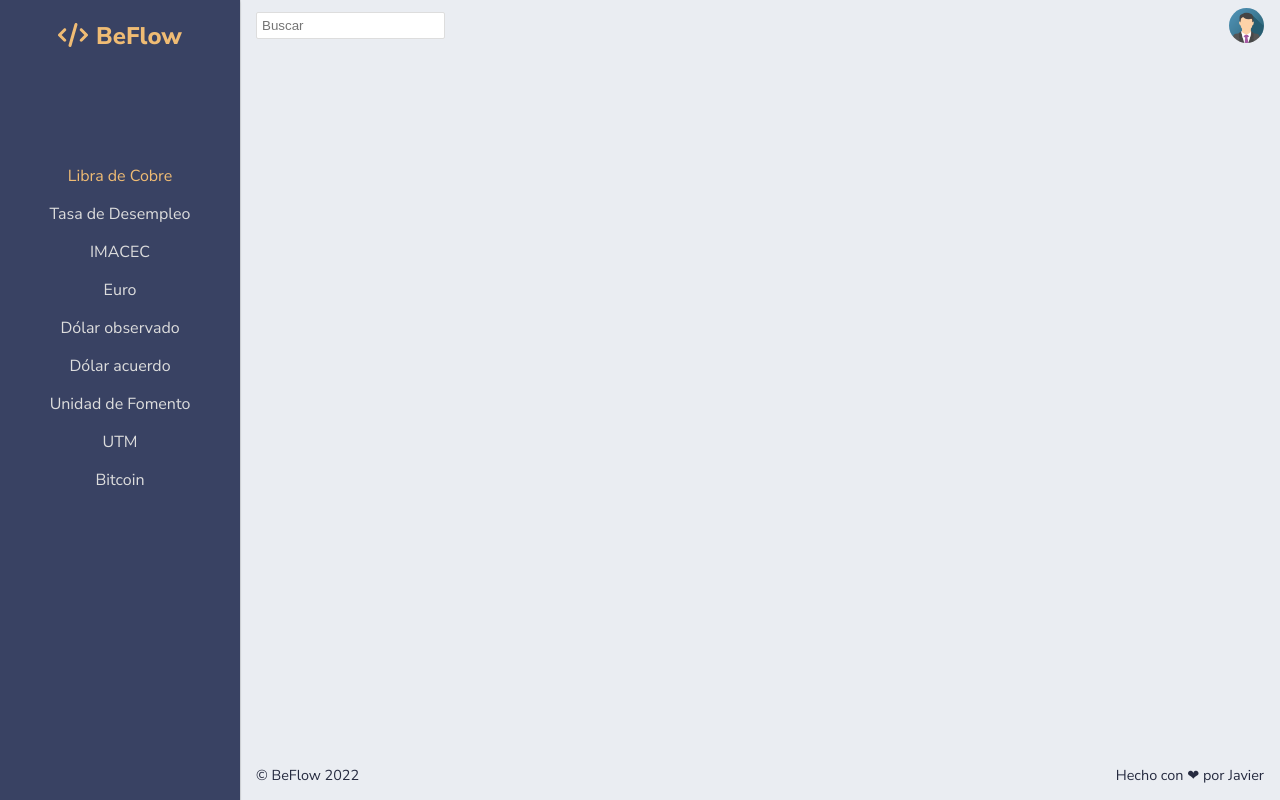
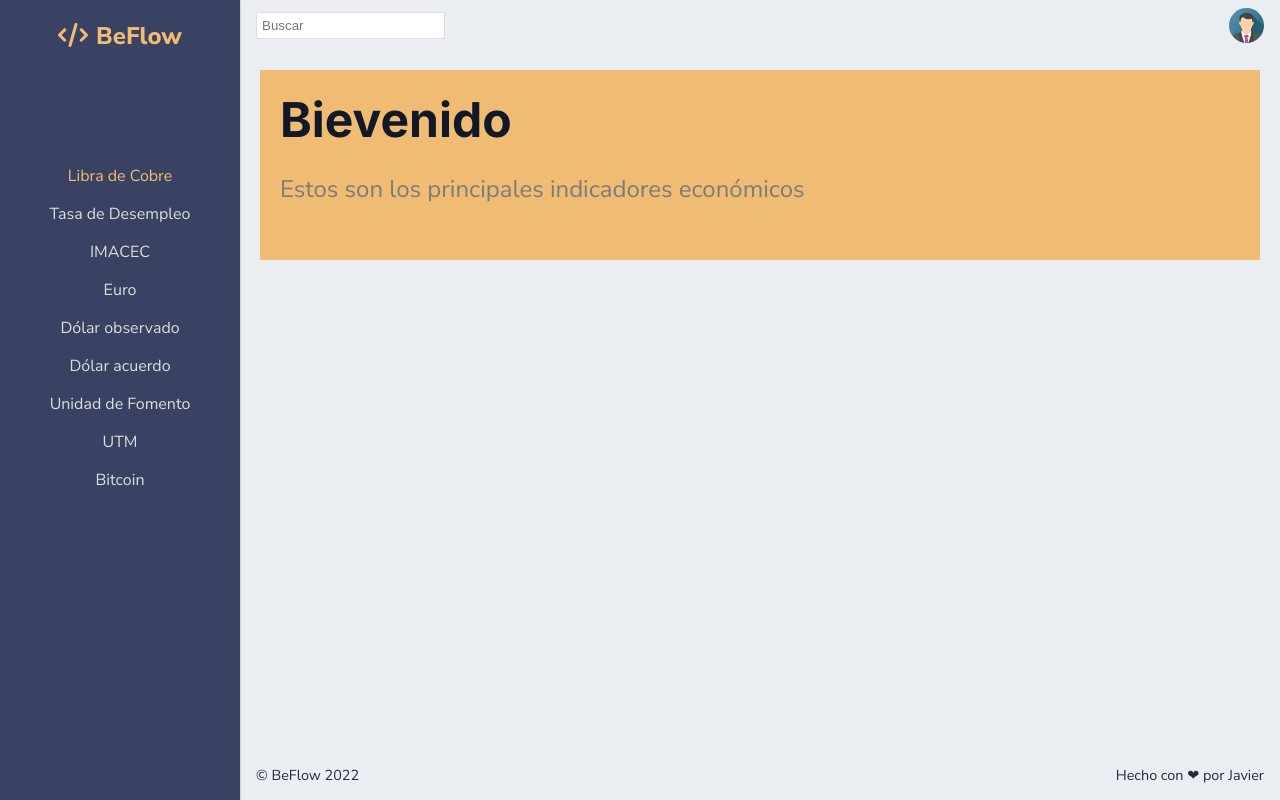
Before and after one commit to J-aros/frontend-coding-challenge, a React (Vite) app: page / in a window 1280 px wide. Built offline with nearby package versions, Linux system fonts and the light colour scheme.

Commit message:
feat:created banner and added to routes

```diff
--- a/src/App.jsx
+++ b/src/App.jsx
@@ -12,6 +12,7 @@ import LibraDeCobre from "./components/Pages/LibraDeCobre";
 import TasaDeDesempleo from "./components/Pages/TasaDeDesempleo";
 import UnidadFomento from "./components/Pages/UnidadFomento";
 import UnidadTributariaMensual from "./components/Pages/UnidadTributariaMensual";
+import Banner from "./components/Banner/Banner";
 
 function App() {
   return (
@@ -20,6 +21,7 @@ function App() {
 
       <BrowserRouter>
         <Sidebar />
+        <Banner />
         <Routes>
           <Route path="/bitcoin" element={<Bitcoin />} />
           <Route path="/dolaracuerdo" element={<DolarAcuerdo />} />
--- /dev/null
+++ b/src/components/Banner/Banner.jsx
@@ -0,0 +1,15 @@
+import classes from "./Banner.module.css";
+
+
+const Banner = () => {
+  return (
+    <div className={classes.main}>
+      <div className={classes.main__header}>
+        <div className={classes.banner__title}>Bievenido</div>
+        <p className={classes.banner__content}>Estos son los principales indicadores económicos</p>
+      </div>
+    </div>
+  );
+};
+
+export default Banner;
--- /dev/null
+++ b/src/components/Banner/Banner.module.css
@@ -0,0 +1,27 @@
+.main {
+  grid-area: main;
+}
+
+.main__header {
+  display: flex;
+   flex-direction: column;
+  margin: 20px;
+  padding: 20px;
+  height: 150px;
+  background-color: #e3e4e6;
+  color: slategray;
+  background: #f0bc74;
+}
+
+.banner__title {
+  font-family: "Inter", sans-serif;
+  font-size: 3rem;
+  color: #111827;
+  font-weight: 700;
+}
+
+.banner__content {
+  font-size: 1.5rem;
+  color: #7b7b7b;
+  font-weight: 200;
+}
```
